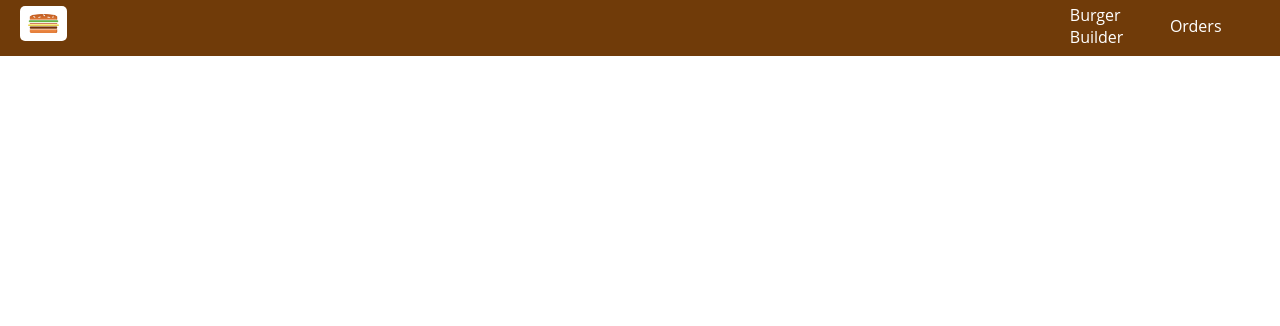
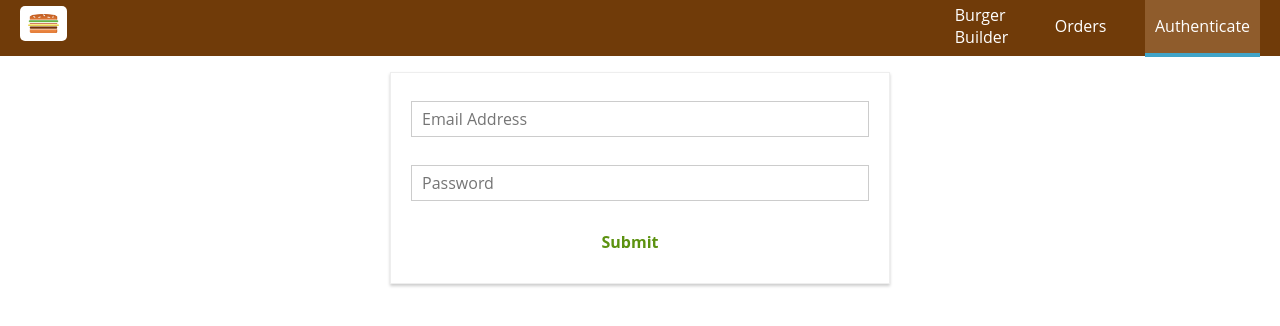
Before and after one commit to SteffanA/burgerbuilder, a React (Create React App) app: page /auth in a window 1280 px wide. Shown: the top 326 px of the page. Built offline with nearby package versions, Linux system fonts and the light colour scheme; the HTML template or start-up script is replaced by a standard one.

Commit message:
Created auth form

```diff
--- a/src/App.js
+++ b/src/App.js
@@ -4,6 +4,7 @@
 import { Route, Switch} from 'react-router-dom'
 import Checkout from './containers/Checkout/Checkout';
 import Orders from './containers/Orders/Orders'
+import Auth from './containers/Auth/Auth'
 
 
 class App extends Component{
@@ -17,6 +18,7 @@
           */}
           <Route path="/checkout" component={Checkout} />
           <Route path="/orders" component={Orders} />
+          <Route path="/auth" component={Auth} />
           <Route path="/" exact component={BurgerBuilder} />
         </Switch>
       </Layout>
--- a/src/components/Navigation/NavigationItems/NavigationItems.js
+++ b/src/components/Navigation/NavigationItems/NavigationItems.js
@@ -10,6 +10,9 @@
         <NavigationItem link='/orders' >
             Orders
         </NavigationItem>
+        <NavigationItem link='/auth' >
+           Authenticate
+        </NavigationItem>
 
     </ul>
 )
--- /dev/null
+++ b/src/containers/Auth/Auth.js
@@ -0,0 +1,117 @@
+import React, { Component } from 'react'
+import Input from '../../components/UI/Input/Input'
+import Button from '../../components/UI/Button/Button'
+import classes from './Auth.module.css'
+
+class Auth extends Component {
+    state = {
+        controls: {
+            email: {
+                elementType: 'input',
+                elementConfig: {
+                    type: 'email',
+                    placeholder: 'Email Address'
+                },
+                value: '',
+                validation: {
+                    required: true,
+                    isEmail: true,
+                },
+                valid: false,
+                touched: false,
+            },
+            password: {
+                elementType: 'input',
+                elementConfig: {
+                    type: 'password',
+                    placeholder: 'Password'
+                },
+                value: '',
+                validation: {
+                    required: true,
+                    minLength: 6,
+                },
+                valid: false,
+                touched: false,
+            },
+        }
+    }
+
+    checkValidity(value, rules) {
+        let isValid = false
+        if (!rules) {
+            return true;
+        }
+        if (rules.required) {
+            isValid = value.trim() !== ''
+        }
+
+        if (rules.minLength) {
+            isValid &= value.trim().length >= rules.minLength
+        }
+
+        if (rules.maxLength) {
+            isValid &= value.trim().length <= rules.maxLength
+        }
+
+        if (rules.isEmail) {
+            // Can add the regex here later
+            isValid &= true
+        }
+
+        return isValid;
+    }
+
+    inputChangedHandler = (event, controlName) => {
+        const updatedControls = {
+            // Not a deep clone of all inner objects
+            ...this.state.controls,
+            [controlName]: {
+                ...this.state.controls[controlName],
+                value: event.target.value,
+                valid: this.checkValidity(event.target.value, this.state.controls[controlName].validation),
+                touched: true,
+            },
+        }
+
+        this.setState({controls: updatedControls})
+    }
+
+
+    render() {
+        const formElementsArr = []
+        // Make an array w/ all form elements with a key identifier
+        for (let key in this.state.controls) {
+            formElementsArr.push({
+                id: key,
+                config: this.state.controls[key],
+            })
+        }
+
+        const form = formElementsArr.map(formElement => (
+            <Input
+                key={formElement.id}
+                elementConfig={formElement.config.elementConfig}
+                val={formElement.config.value}
+                invalid={!formElement.config.valid}
+                shouldValidate = {formElement.config.validation}
+                touched = {formElement.config.touched}
+                changed={(event) => this.inputChangedHandler(event, formElement.id)}
+            />
+        ))
+        return (
+            <div className={classes.Auth}>
+                <form>
+                    {form}
+                    <Button
+                        btnType="Success"
+                    >
+                        Submit
+                    </Button>
+                </form>
+            </div>
+        )
+    }
+}
+
+export default Auth;
--- /dev/null
+++ b/src/containers/Auth/Auth.module.css
@@ -0,0 +1,20 @@
+.Auth{
+    margin: 20px auto;
+    width: 80%;
+    text-align: center;
+    box-shadow: 0 2px 3px #ccc;
+    border: 1px solid #eee;
+    padding: 10px;
+    box-sizing: border-box;
+}
+
+.Input {
+    display: block;
+    text-align: center;
+}
+
+@media (min-width: 600px) {
+    .Auth {
+        width: 500px;
+    }
+}
--- a/src/containers/Checkout/Checkout.js
+++ b/src/containers/Checkout/Checkout.js
@@ -3,7 +3,6 @@
 import CheckoutSummary from '../../components/Order/CheckoutSummary/CheckoutSummary'
 import ContactData from './ContactData/ContactData'
 import { connect } from 'react-redux'
-import * as actions from '../../store/actions/actionTypes'
 
 // Goal here is to show a summary
 class Checkout extends Component {
```
